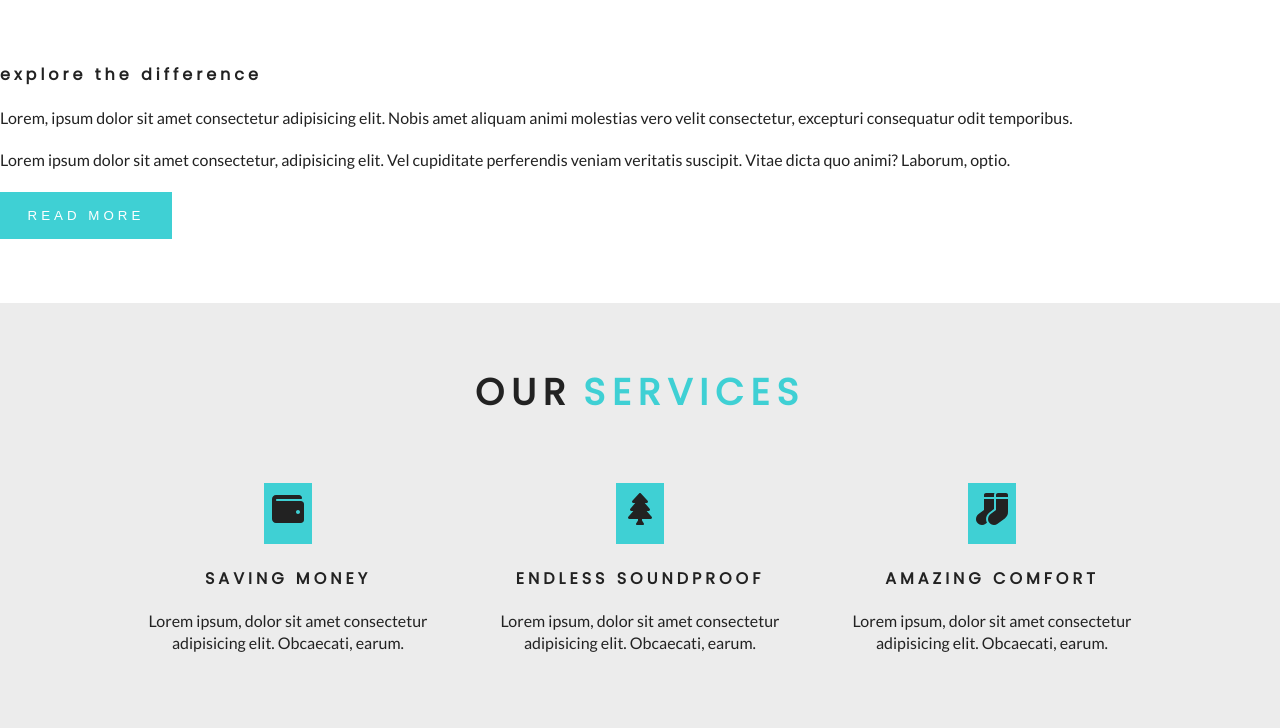
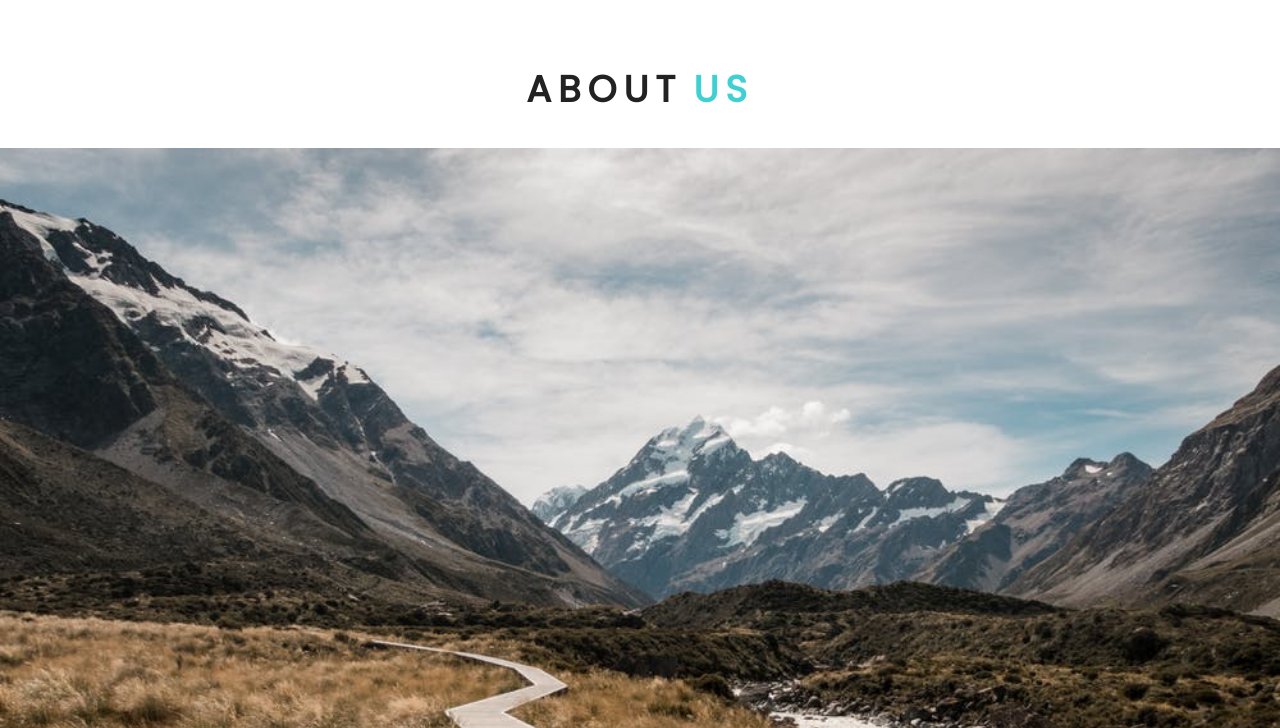
Before and after one commit to sithelo/halisupi, a Gatsby site: page / in a window 1280 px wide. Shown: the part 872-1600 px from the top of the page. Built offline with nearby package versions, Linux system fonts and the light colour scheme; Gatsby itself is replaced by a stand-in of ours.

Commit message:
image for about us

```diff
--- a/src/components/home/about.js
+++ b/src/components/home/about.js
@@ -1,21 +1,34 @@
 import React from "react";
-// import Title from "../Title"
+import Title from "../title";
 import styles from "../../css/about.module.css";
-// import Img from "gatsby-image";
-// import img from "../../images/defaultBcg.jpeg"
+import Img from "gatsby-image";
+import { useStaticQuery, graphql } from "gatsby"
 
 const About = () => {
+  const { aboutImage } = useStaticQuery(
+    graphql`
+      query {
+        aboutImage: file(relativePath: { eq: "defaultBcg.jpeg" }) {
+          childImageSharp {
+            fluid(maxWidth: 600) {
+              ...GatsbyImageSharpFluid_tracedSVG
+            }
+          }
+        }
+      }
+    `
+  )
   return (
     <section className={styles.about}>
-      {/* <Title title="about" subtitle="us" /> */}
+      <Title title="about" subtitle="us" />
       <div className={styles.aboutCenter}>
         <article className={styles.aboutImg}>
           <div className={styles.imgContainer}>
             {/* <img src={img} alt="about company" /> */}
-            {/* <Img
-              //   fluid={aboutImage.childImageSharp.fluid}
-              alt="about backroads"
-            /> */}
+            <Img
+              fluid={aboutImage.childImageSharp.fluid}
+              alt="about halisupi"
+            />
           </div>
         </article>
         <article className={styles.aboutInfo}>
```
Also changed, not shown: src/images/defaultBcg.jpeg (added).
